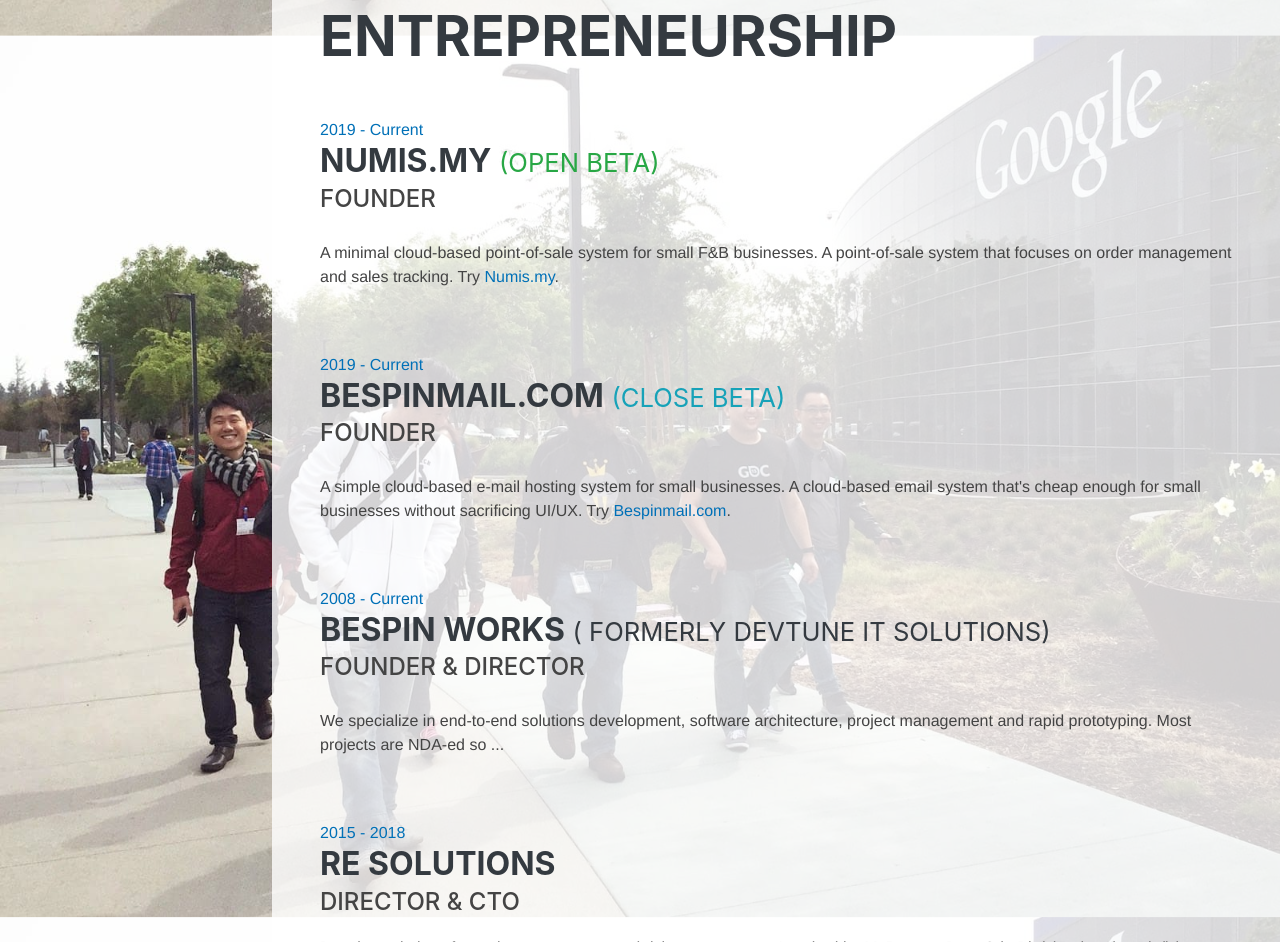
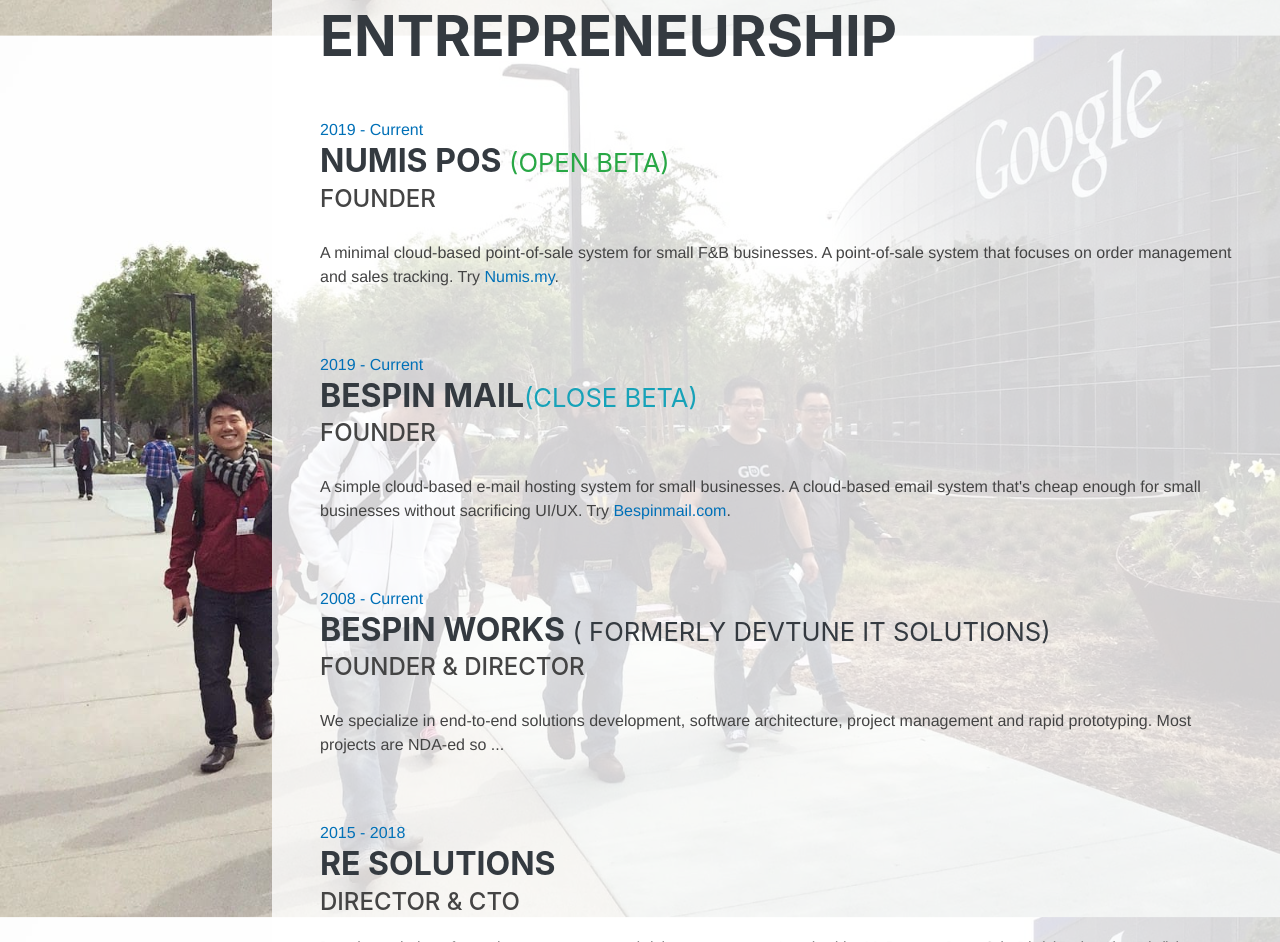
Before and after one commit to renyi/renyikhor.com, a plain HTML site: page index.html in a window 1280 px wide. Shown: the part 846-1788 px from the top of the page. Drawn offline with nearby package versions, Linux system fonts and the light colour scheme; a web font is replaced by a local one.

Commit message:
Updated product names.

```diff
--- a/index.html
+++ b/index.html
@@ -108,7 +108,7 @@
           <div class="resume-item d-flex flex-column flex-md-row mb-5">
             <div class="resume-content mr-auto">
               <span class="text-primary">2019 - Current</span>
-              <h3 class="mb-0">Numis.my <small class="text-success">(Open Beta)</small></h3>
+              <h3 class="mb-0">Numis POS <small class="text-success">(Open Beta)</small></h3>
               <div class="subheading mb-4">Founder</div>
               <p>
                 A minimal cloud-based point-of-sale system for small F&B businesses. A point-of-sale system that focuses on order management and sales tracking. Try <a href="https://numis.my">Numis.my</a>.
@@ -119,7 +119,7 @@
           <div class="resume-item d-flex flex-column flex-md-row mb-5">
             <div class="resume-content mr-auto">
               <span class="text-primary">2019 - Current</span>
-              <h3 class="mb-0">Bespinmail.com <small class="text-info">(Close Beta)</small></h3>
+              <h3 class="mb-0">Bespin Mail<small class="text-info">(Close Beta)</small></h3>
               <div class="subheading mb-4">Founder</div>
               <p>
                 A simple cloud-based e-mail hosting system for small businesses. A cloud-based email system that's cheap enough for small businesses without sacrificing UI/UX. Try <a href="https://bespinmail.com">Bespinmail.com</a>.
```
